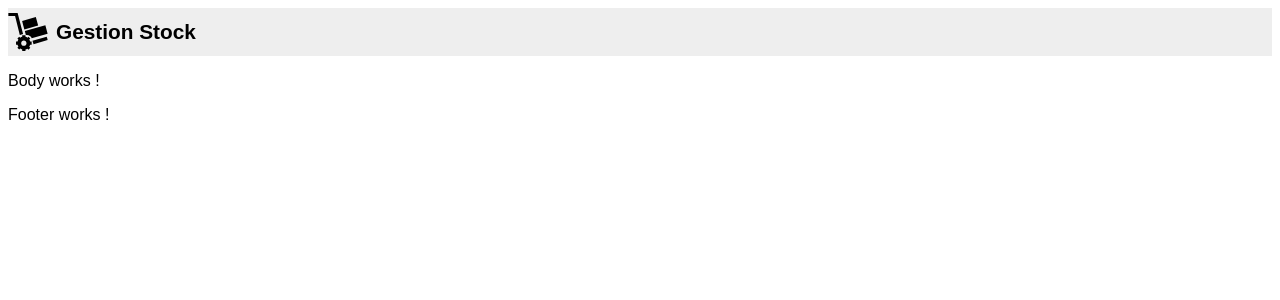
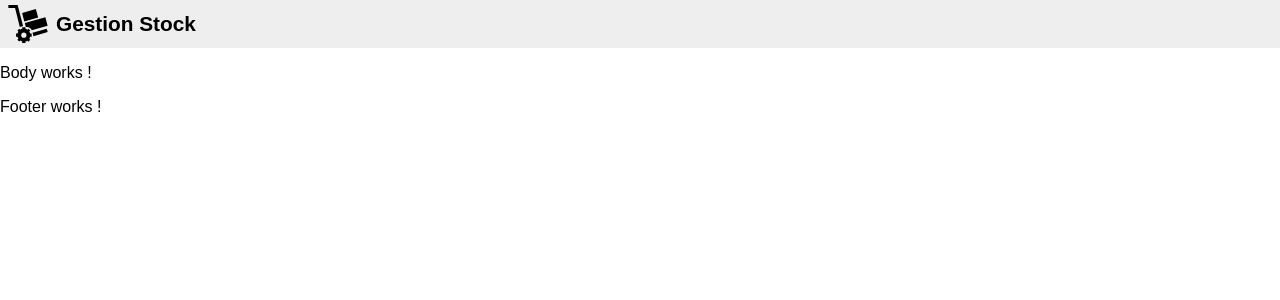
Before and after one commit to jlg-formation/vjspa1-mars-2024, a Vue app in the folder front/: page / in a window 1280 px wide. Shown: the top 300 px of the page. Built offline with nearby package versions, Linux system fonts and the light colour scheme.

Commit message:
dev: header css ok

```diff
--- a/front/package.json
+++ b/front/package.json
@@ -16,6 +16,7 @@
     "format": "prettier --write src/"
   },
   "dependencies": {
+    "normalize.css": "^8.0.1",
     "pinia": "^2.1.7",
     "vue": "^3.4.21",
     "vue-router": "^4.3.0"
--- a/front/src/assets/main.css
+++ b/front/src/assets/main.css
@@ -1,3 +1,5 @@
+@import '../../node_modules/normalize.css/normalize.css';
+
 body {
   font-family: sans-serif;
 }
--- a/front/src/layout/HeaderLayout.vue
+++ b/front/src/layout/HeaderLayout.vue
@@ -11,6 +11,7 @@
 header {
   background: #eee;
   height: 3em;
+  padding: 0 0.5em;
 
   display: flex;
   align-items: center;
```
Also changed, not shown: 1 other file (tests, documents, lock files or other folders).
